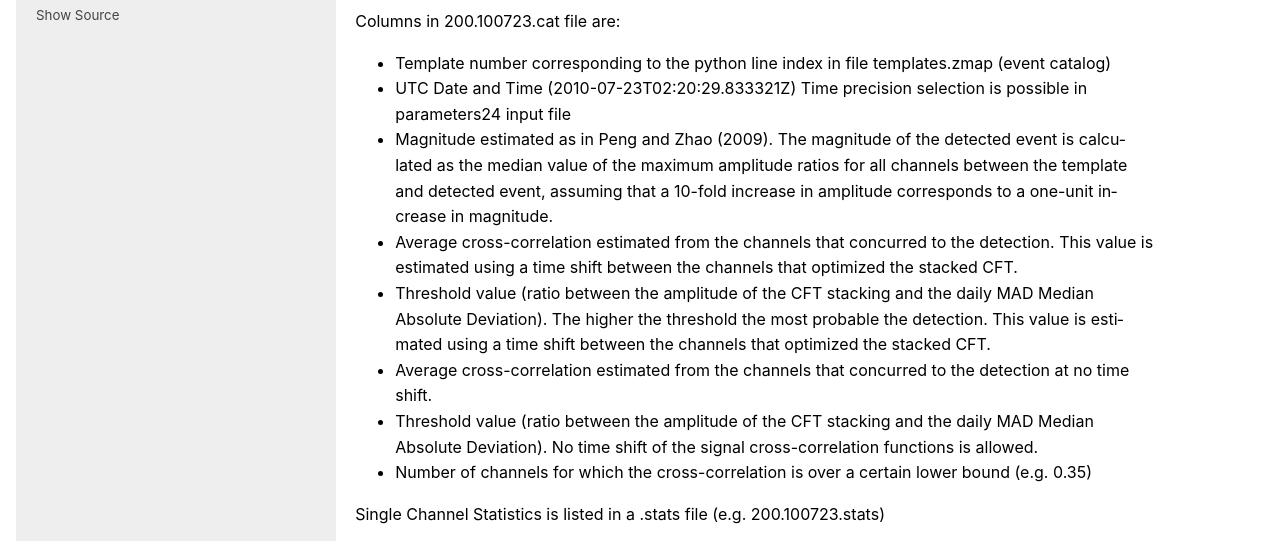
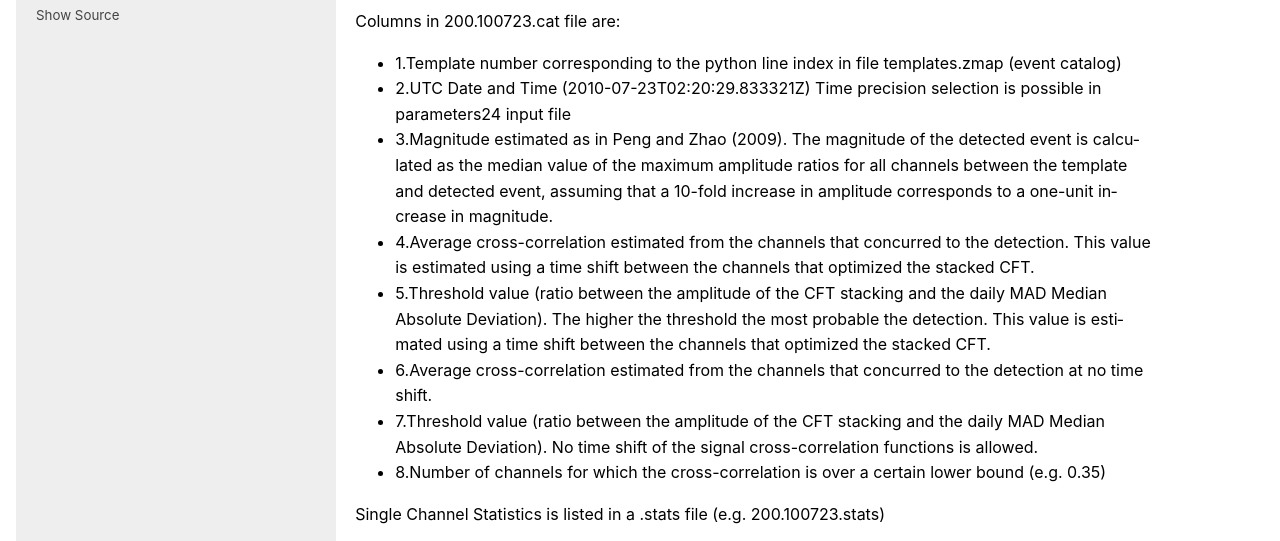
Before and after one commit to avuan/PyMPA37, a Sphinx documentation site: the page built from docs/source/sub/main.pympa.rst, in a window 1280 px wide and 1400 px high, scrolled down 707 px. Shown: the part 207-748 px from the top of the window. Built offline with Sphinx 7.4.7, drawn with Linux system fonts in a browser that asks for light colours; formulas are drawn with MathJax 3; some of the changed text lies outside the part shown; grey boxes are pictures that could not be loaded.

Commit message:
docs main.pympa.rst

```diff
--- a/docs/source/sub/main.pympa.rst
+++ b/docs/source/sub/main.pympa.rst
@@ -32,14 +32,14 @@ Detections are listed in a .cat file (e.g. 200.100723.cat)
 
 Columns in 200.100723.cat file are:
 
-- Template number corresponding to the python line index in file templates.zmap (event catalog)
-- UTC Date and Time (2010-07-23T02:20:29.833321Z) Time precision selection is possible in parameters24 input file
-- Magnitude estimated as in Peng and Zhao (2009). The magnitude of the detected event is calculated as the median value of the maximum amplitude ratios for all channels between the template and detected event, assuming that a 10-fold increase in amplitude corresponds to a one-unit increase in magnitude.
-- Average cross-correlation estimated from the channels that concurred to the detection. This value is estimated using a time shift between the channels that optimized the stacked CFT.
-- Threshold value (ratio between the amplitude of the CFT stacking and the daily MAD Median Absolute Deviation). The higher the threshold the most probable the detection. This value is estimated using a time shift between the channels that optimized the stacked CFT.
-- Average cross-correlation estimated from the channels that concurred to the detection at no time shift.
-- Threshold value (ratio between the amplitude of the CFT stacking and the daily MAD Median Absolute Deviation). No time shift of the signal cross-correlation functions is allowed.
-- Number of channels for which the cross-correlation is over a certain lower bound (e.g. 0.35)
+- 1.Template number corresponding to the python line index in file templates.zmap (event catalog)
+- 2.UTC Date and Time (2010-07-23T02:20:29.833321Z) Time precision selection is possible in parameters24 input file
+- 3.Magnitude estimated as in Peng and Zhao (2009). The magnitude of the detected event is calculated as the median value of the maximum amplitude ratios for all channels between the template and detected event, assuming that a 10-fold increase in amplitude corresponds to a one-unit increase in magnitude.
+- 4.Average cross-correlation estimated from the channels that concurred to the detection. This value is estimated using a time shift between the channels that optimized the stacked CFT.
+- 5.Threshold value (ratio between the amplitude of the CFT stacking and the daily MAD Median Absolute Deviation). The higher the threshold the most probable the detection. This value is estimated using a time shift between the channels that optimized the stacked CFT.
+- 6.Average cross-correlation estimated from the channels that concurred to the detection at no time shift.
+- 7.Threshold value (ratio between the amplitude of the CFT stacking and the daily MAD Median Absolute Deviation). No time shift of the signal cross-correlation functions is allowed.
+- 8.Number of channels for which the cross-correlation is over a certain lower bound (e.g. 0.35)
 
 Single Channel Statistics is listed in a .stats file (e.g. 200.100723.stats)
 
@@ -50,11 +50,11 @@ Single Channel Statistics is listed in a .stats file (e.g. 200.100723.stats)
 
 Columns in 200.100723.stats file are:
 
-- Network.Station
-- Channel
-- Cross-correlation value at no time shift
-- Cross-correlation value with time shift (nsamples) as in column 5
-- Time shift in nsamples (e.g. -1.0 means that the shift is equal to 0.05 at 20Hz sampling rate)
+- 1.Network.Station
+- 2.Channel
+- 3.Cross-correlation value at no time shift
+- 4.Cross-correlation value with time shift (nsamples) as in column 5
+- 5.Time shift in nsamples (e.g. -1.0 means that the shift is equal to 0.05 at 20Hz sampling rate)
 
 At the end of each trace id you find other parameters related to the detection in part repeating the detection parameters
 in .cat file and in part related to the cross-correlations values over some limits (0.3 - 0.5 - 0.7 - 0.9).
@@ -69,8 +69,8 @@ in .cat file and in part related to the cross-correlations values over some limi
 
 Columns in 200.100723.stats.mag file are:
 
-- Station.Channel Mag.
-- date, template_num, detection_num, date&time, template_magnitude, detection_magnitude, threshold_fixed, MAD, ave_crosscc, threshold_record, ave_crosscc_0, threshold_record_0, num_channels_gt0.3, num_channels_gt0.5, num_channels_gt0.7, num_channels_gt0.9
-- 100723 201 0 2010-07-23T22:20:57.712239Z 1.51 0.07 9.0 0.0342230009997 0.486 14.193 0.301 8.796 11.0 5.0 2.0 0.0
+- 1.Station.Channel Mag.
+- 2.date, template_num, detection_num, date&time, template_magnitude, detection_magnitude, threshold_fixed, MAD, ave_crosscc, threshold_record, ave_crosscc_0, threshold_record_0, num_channels_gt0.3, num_channels_gt0.5, num_channels_gt0.7, num_channels_gt0.9
+- 3.100723 201 0 2010-07-23T22:20:57.712239Z 1.51 0.07 9.0 0.0342230009997 0.486 14.193 0.301 8.796 11.0 5.0 2.0 0.0
 
 Note that input and output file names, inventories, template catalogs, velocity models are recalled also in the next steps and remain almost fixed. Parameters in files .par could change.
```
